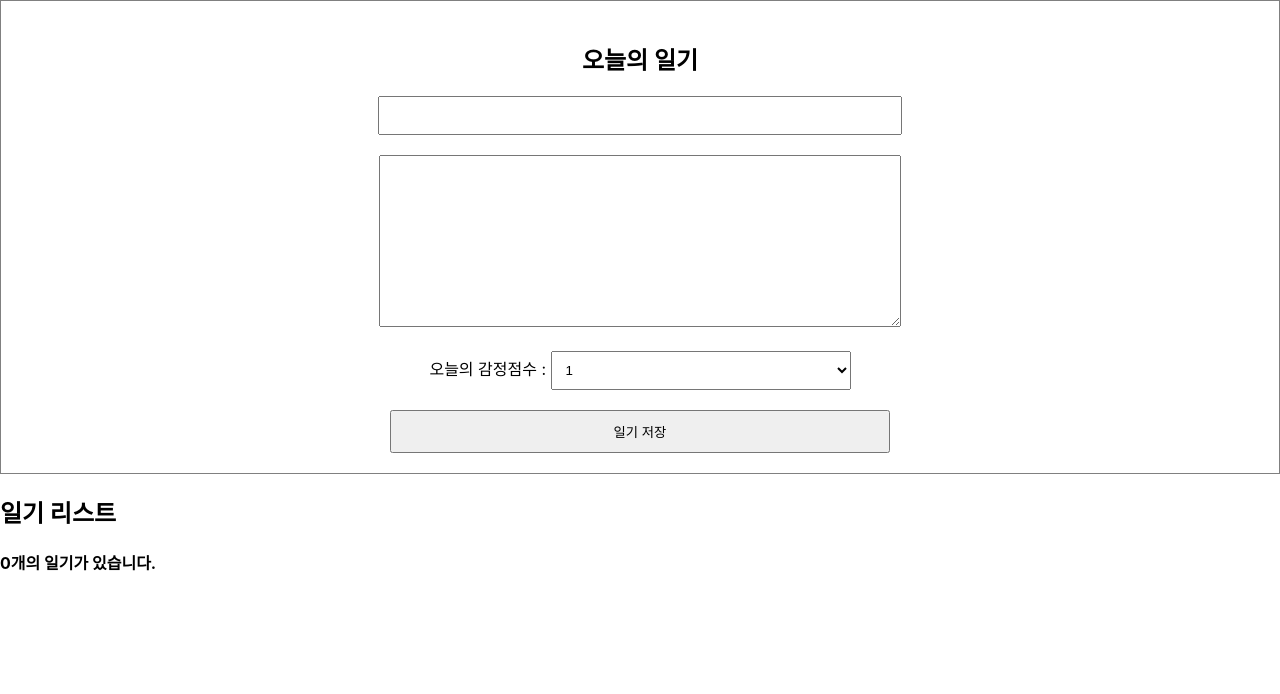
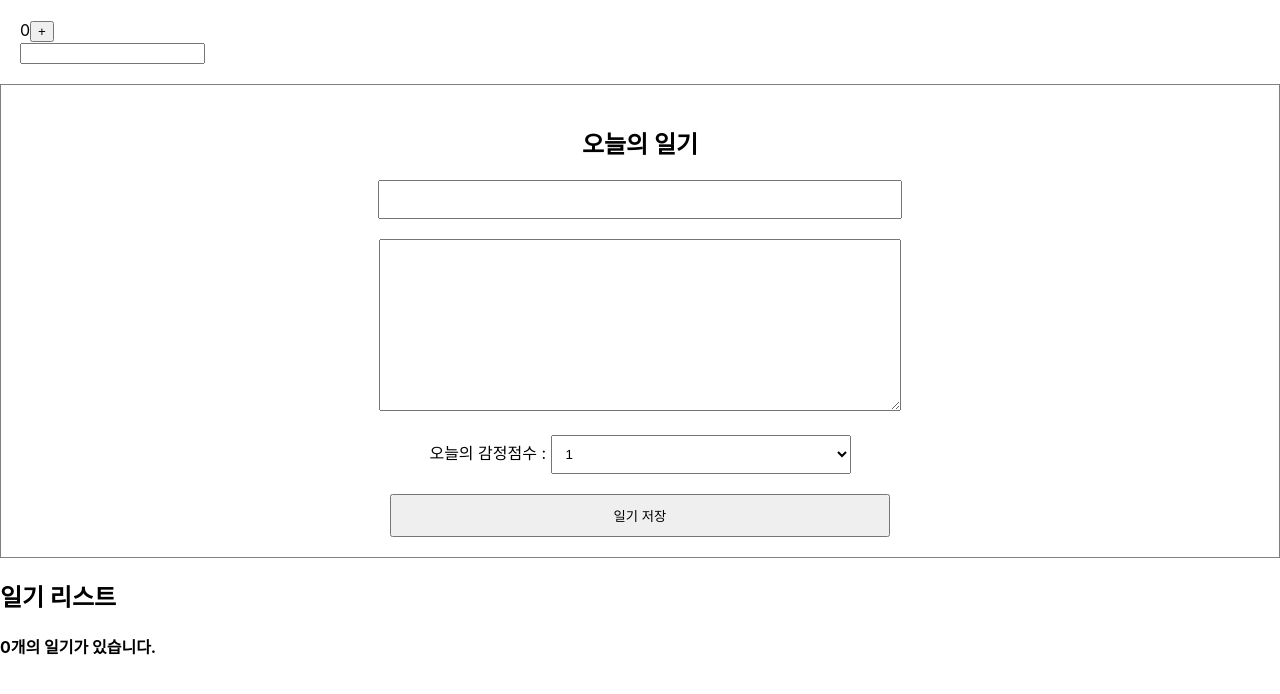
Before and after one commit to taegyuni/simple-diary, a React (Create React App) app: page / in a window 1280 px wide. Shown: the top 694 px of the page. Built offline with nearby package versions, Linux system fonts and the light colour scheme.

Commit message:
feat : 상태 제어

```diff
--- a/src/App.js
+++ b/src/App.js
@@ -2,6 +2,7 @@
 import "./App.css";
 import DiaryEditor from "./DiaryEditor";
 import DiaryList from "./DiaryList";
+import Lifecycle from "./Lifecycle";
 
 // const dummyList = [
 //   {
@@ -68,6 +69,7 @@
 
   return (
     <div className="App">
+      <Lifecycle />
       <DiaryEditor onCreate={onCreate} />
       <DiaryList onEdit={onEdit} onRemove={onRemove} diaryList={data} />
     </div>
--- /dev/null
+++ b/src/Lifecycle.js
@@ -0,0 +1,34 @@
+import react, { useEffect, useState } from "react";
+
+const Lifecycle = () => {
+  const [count, setCount] = useState(0);
+  const [text, setText] = useState("");
+
+  useEffect(() => {
+    console.log("Mount");
+  }, []);
+
+  useEffect(() => {
+    console.log("update");
+  }, []);
+
+  return (
+    <div style={{ padding: 20 }}>
+      <div>
+        {count}
+        <button
+          onClick={() => {
+            setCount(count + 1);
+          }}
+        >
+          +
+        </button>
+      </div>
+      <div>
+        <input value={text} onChange={(e) => setText(e.target.value)} />
+      </div>
+    </div>
+  );
+};
+
+export default Lifecycle;
```
Also changed, not shown: src/DiaryEditor.js (+6 -6 lines).
